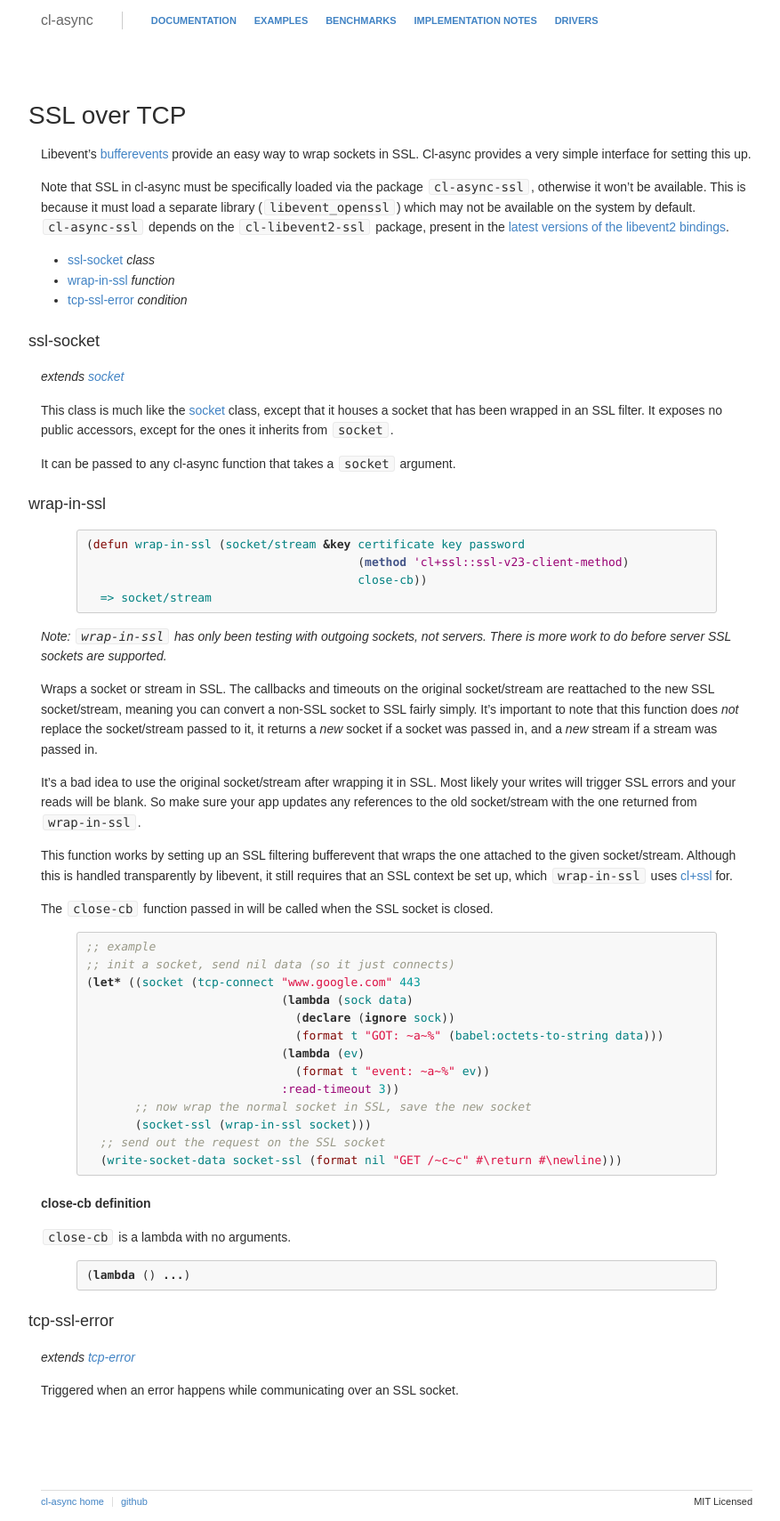
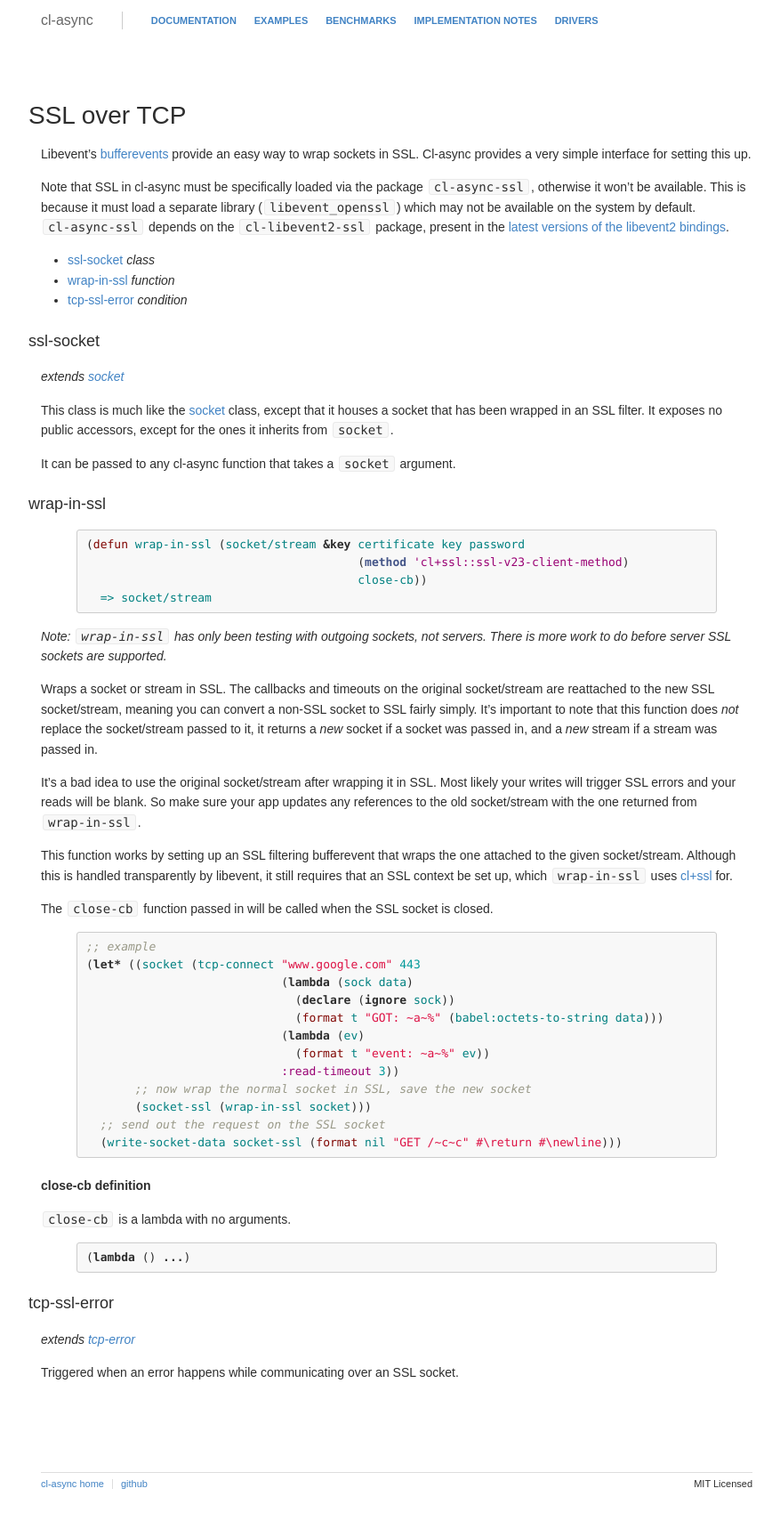
Before and after one commit to orthecreedence/cl-async, a Jekyll site: the page built from tcp-ssl.md, in a window 1280 px wide. Shown: the whole page at 89% size, without its empty margins (194-1071 px from the left). Built offline with Jekyll 4.4.1, drawn with Linux system fonts in a browser that asks for light colours; Markdown is read by kramdown in place of the engine named in the settings.

Commit message:
updating tcp-ssl example comments (confusing after tcp-send -> tcp-connect rename

```diff
--- a/tcp-ssl.md
+++ b/tcp-ssl.md
@@ -61,7 +61,6 @@ The `close-cb` function passed in will be called when the SSL socket is closed.
 
 {% highlight cl %}
 ;; example
-;; init a socket, send nil data (so it just connects)
 (let* ((socket (tcp-connect "www.google.com" 443
                             (lambda (sock data)
                               (declare (ignore sock))
```
